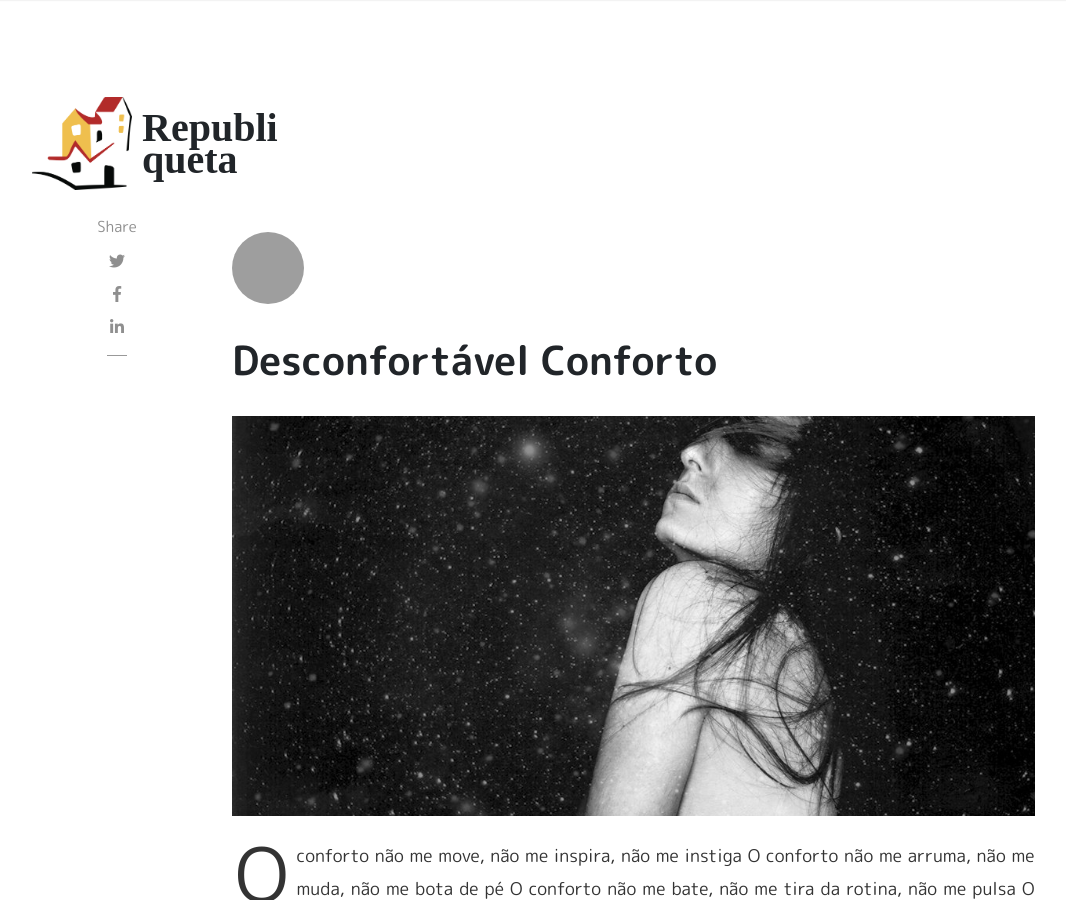
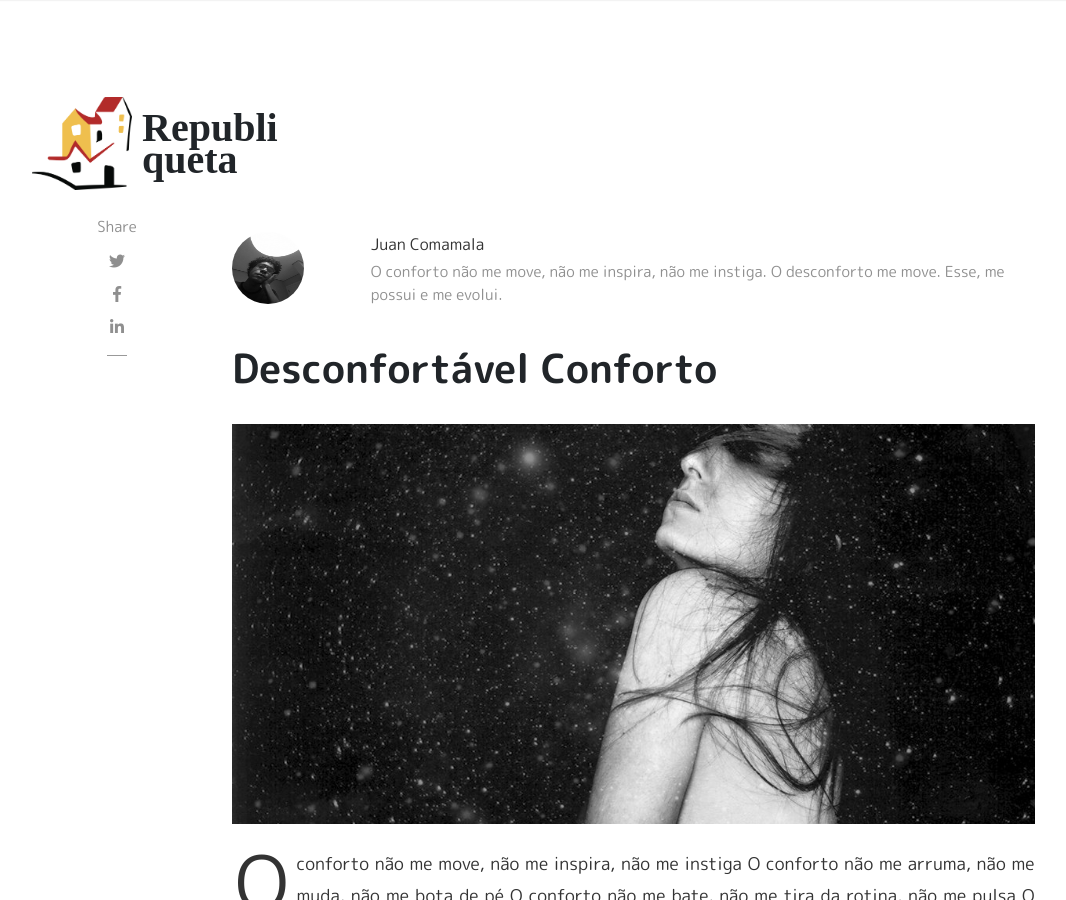
Before and after one commit to rafaelabcaffaro/republiqueta.github.io, a Jekyll site: the page built from _posts/2020-09-22-desconfortavel-conforto.md, in a window 1280 px wide and 900 px high. Shown: the whole window, without its empty margins (53-1119 px from the left). Built offline with Jekyll 4.4.1, drawn with Linux system fonts in a browser that asks for light colours; nearby versions of some CDN libraries; some web fonts are replaced; comment, search, counter and statistics services are not loaded; grey boxes are pictures that could not be loaded.

Commit message:
Update 2020-09-22-desconfortavel-conforto.md

```diff
--- a/_posts/2020-09-22-desconfortavel-conforto.md
+++ b/_posts/2020-09-22-desconfortavel-conforto.md
@@ -1,7 +1,7 @@
 ---
 layout: post
 title:  "Desconfortável Conforto"
-author: Juan
+author: juan
 description: "O desconforto me move"
 categories: [ poema ]
 image: assets/images/desconforto.jpg
```
